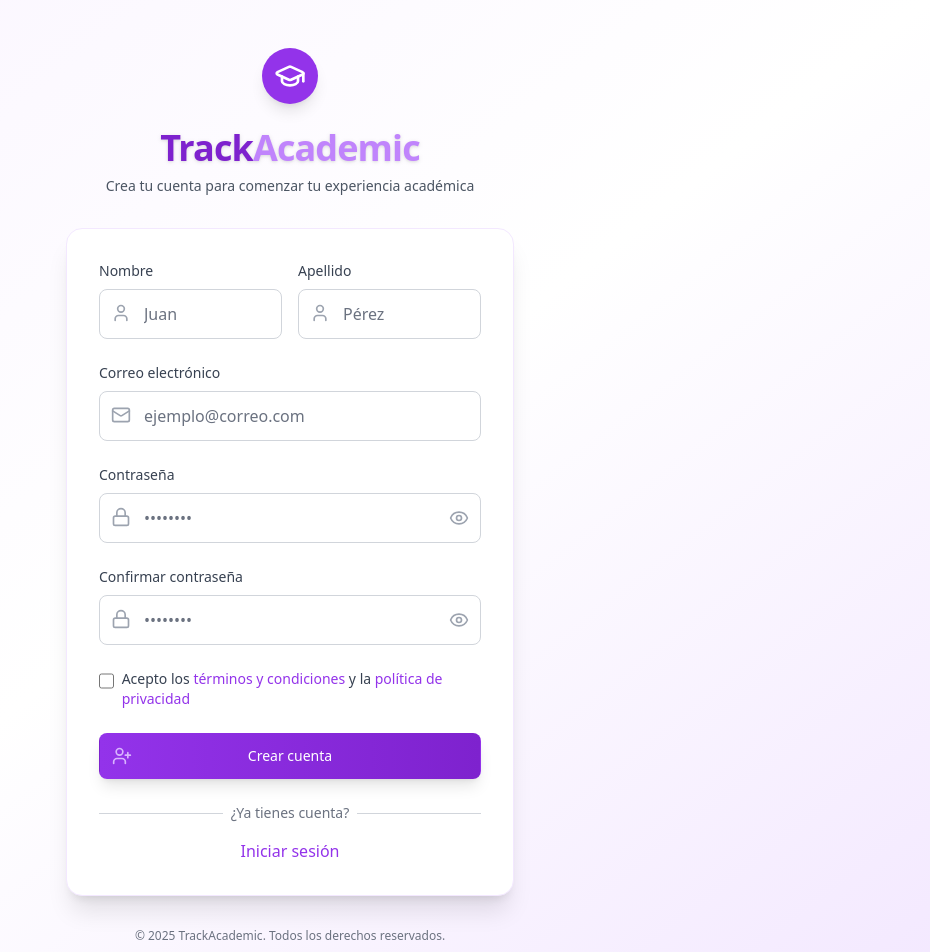
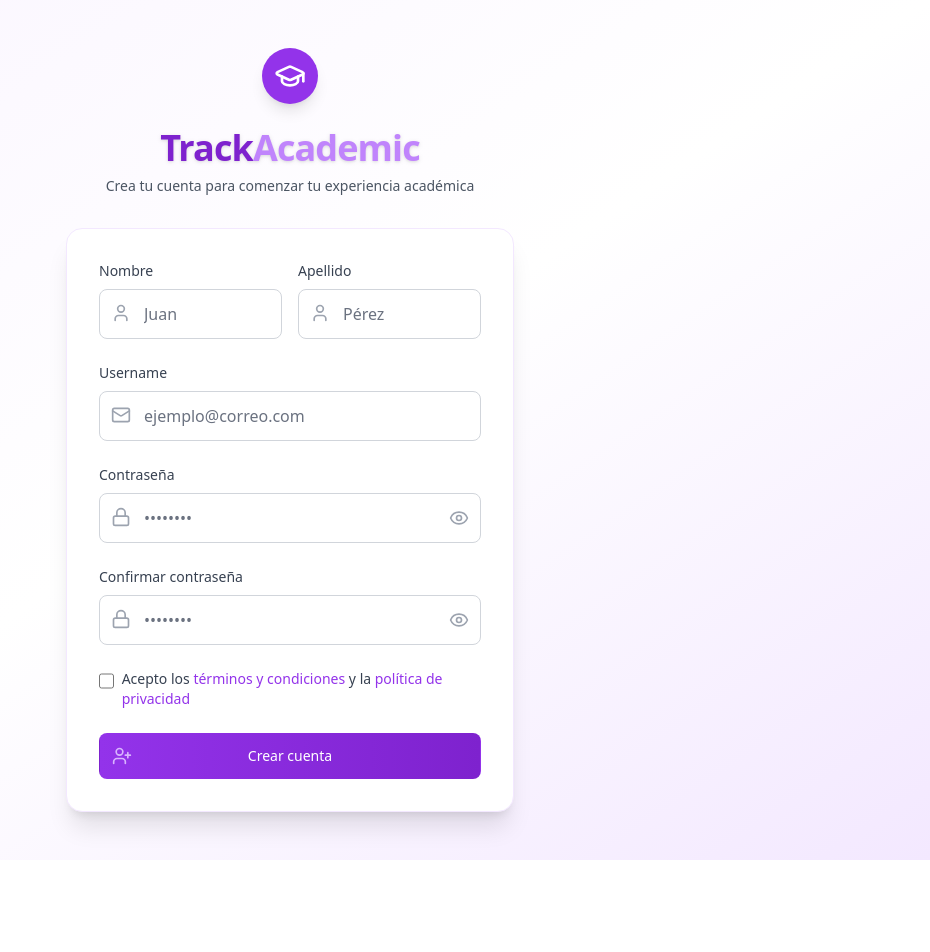
Before and after one commit to Geoffrey0pv/Trackademic, a React (Vite) app in the folder Fronted/TrackAcademic/: page /register in a window 1280 px wide. Shown: the top 952 px of the page, without its empty margins (350-1280 px from the left). After the commit the page ends 860 px from the top, so only its background shows below. Built offline with nearby package versions, Linux system fonts and the light colour scheme.

Commit message:
feat(register): create students fetch

```diff
--- a/Fronted/TrackAcademic/src/components/Register.jsx
+++ b/Fronted/TrackAcademic/src/components/Register.jsx
@@ -1,11 +1,20 @@
 import React, { useState } from 'react';
-import { Eye, EyeOff, GraduationCap, User, Mail, Lock, UserPlus } from 'lucide-react';
+import {
+  Eye,
+  EyeOff,
+  GraduationCap,
+  User,
+  Mail,
+  Lock,
+  UserPlus
+} from 'lucide-react';
+import { createStudent } from '../services/studentServices';
 
 const Register = ({ onRegister }) => {
   const [formData, setFormData] = useState({
     firstName: '',
     lastName: '',
-    email: '',
+    username: '',
     password: '',
     confirmPassword: ''
   });
@@ -19,9 +28,10 @@ const Register = ({ onRegister }) => {
 
     if (!formData.firstName.trim()) newErrors.firstName = 'El nombre es requerido';
     if (!formData.lastName.trim()) newErrors.lastName = 'El apellido es requerido';
-    if (!formData.email.trim()) newErrors.email = 'El correo es requerido';
+    if (!formData.username.trim()) newErrors.username = 'El correo es requerido';
     if (!formData.password) newErrors.password = 'La contraseña es requerida';
-    if (formData.password.length < 6) newErrors.password = 'La contraseña debe tener al menos 6 caracteres';
+    if (formData.password.length < 6)
+      newErrors.password = 'La contraseña debe tener al menos 6 caracteres';
     if (formData.password !== formData.confirmPassword) {
       newErrors.confirmPassword = 'Las contraseñas no coinciden';
     }
@@ -37,11 +47,15 @@ const Register = ({ onRegister }) => {
 
     setIsLoading(true);
 
-    // Simular carga
-    setTimeout(() => {
-      onRegister(formData);
+    try {
+      const response = await createStudent(formData);
+      onRegister(response.data); // Notifica al padre que se registró correctamente
+    } catch (error) {
+      console.error('Error al registrar:', error);
+      setErrors({ apiError: 'Error al registrar. Intenta nuevamente.' });
+    } finally {
       setIsLoading(false);
-    }, 1500);
+    }
   };
 
   const handleChange = (e) => {
@@ -51,7 +65,6 @@ const Register = ({ onRegister }) => {
       [name]: value
     });
 
-    // Limpiar error cuando el usuario empiece a escribir
     if (errors[name]) {
       setErrors({
         ...errors,
@@ -79,9 +92,7 @@ const Register = ({ onRegister }) => {
         </div>
 
         {/* Register Form */}
-        <div className="bg-white rounded-2xl shadow-xl p-8 border border-purple-100">
-          <div className="space-y-6">
-            {/* Name Fields Row */}
+        <form onSubmit={handleSubmit} className="bg-white rounded-2xl shadow-xl p-8 border border-purple-100 space-y-6">
           <div className="grid grid-cols-2 gap-4">
             {/* First Name */}
             <div>
@@ -96,7 +107,7 @@ const Register = ({ onRegister }) => {
                   required
                   value={formData.firstName}
                   onChange={handleChange}
-                    className={`w-full px-4 py-3 pl-11 border rounded-lg focus:ring-2 focus:ring-purple-500 focus:border-purple-500 transition-all duration-200 text-gray-900 placeholder-gray-500 ${
+                  className={`w-full px-4 py-3 pl-11 border rounded-lg focus:ring-2 focus:ring-purple-500 focus:border-purple-500 text-gray-900 placeholder-gray-500 ${
                     errors.firstName ? 'border-red-300' : 'border-gray-300'
                   }`}
                   placeholder="Juan"
@@ -119,7 +130,7 @@ const Register = ({ onRegister }) => {
                   required
                   value={formData.lastName}
                   onChange={handleChange}
-                    className={`w-full px-4 py-3 pl-11 border rounded-lg focus:ring-2 focus:ring-purple-500 focus:border-purple-500 transition-all duration-200 text-gray-900 placeholder-gray-500 ${
+                  className={`w-full px-4 py-3 pl-11 border rounded-lg focus:ring-2 focus:ring-purple-500 focus:border-purple-500 text-gray-900 placeholder-gray-500 ${
                     errors.lastName ? 'border-red-300' : 'border-gray-300'
                   }`}
                   placeholder="Pérez"
@@ -132,29 +143,28 @@ const Register = ({ onRegister }) => {
 
           {/* Email Field */}
           <div>
-              <label htmlFor="email" className="block text-sm font-medium text-gray-700 mb-2">
-                Correo electrónico
+            <label htmlFor="username" className="block text-sm font-medium text-gray-700 mb-2">
+              Username
             </label>
             <div className="relative">
               <input
-                  id="email"
-                  name="email"
-                  type="email"
-                  autoComplete="email"
+                id="username"
+                name="username"
+                type="username"
                 required
-                  value={formData.email}
+                value={formData.username}
                 onChange={handleChange}
-                  className={`w-full px-4 py-3 pl-11 border rounded-lg focus:ring-2 focus:ring-purple-500 focus:border-purple-500 transition-all duration-200 text-gray-900 placeholder-gray-500 ${
-                    errors.email ? 'border-red-300' : 'border-gray-300'
+                className={`w-full px-4 py-3 pl-11 border rounded-lg focus:ring-2 focus:ring-purple-500 focus:border-purple-500 text-gray-900 placeholder-gray-500 ${
+                  errors.username ? 'border-red-300' : 'border-gray-300'
                 }`}
                 placeholder="ejemplo@correo.com"
               />
               <Mail className="w-5 h-5 text-gray-400 absolute left-3 top-3.5" />
             </div>
-              {errors.email && <p className="text-red-500 text-xs mt-1">{errors.email}</p>}
+            {errors.username && <p className="text-red-500 text-xs mt-1">{errors.username}</p>}
           </div>
 
-            {/* Password Field */}
+          {/* Password */}
           <div>
             <label htmlFor="password" className="block text-sm font-medium text-gray-700 mb-2">
               Contraseña
@@ -164,11 +174,10 @@ const Register = ({ onRegister }) => {
                 id="password"
                 name="password"
                 type={showPassword ? "text" : "password"}
-                  autoComplete="new-password"
                 required
                 value={formData.password}
                 onChange={handleChange}
-                  className={`w-full px-4 py-3 pl-11 pr-12 border rounded-lg focus:ring-2 focus:ring-purple-500 focus:border-purple-500 transition-all duration-200 text-gray-900 placeholder-gray-500 ${
+                className={`w-full px-4 py-3 pl-11 pr-12 border rounded-lg focus:ring-2 focus:ring-purple-500 focus:border-purple-500 text-gray-900 placeholder-gray-500 ${
                   errors.password ? 'border-red-300' : 'border-gray-300'
                 }`}
                 placeholder="••••••••"
@@ -177,7 +186,7 @@ const Register = ({ onRegister }) => {
               <button
                 type="button"
                 onClick={() => setShowPassword(!showPassword)}
-                  className="absolute inset-y-0 right-0 flex items-center pr-3 text-gray-400 hover:text-purple-600 transition-colors duration-200"
+                className="absolute inset-y-0 right-0 flex items-center pr-3 text-gray-400 hover:text-purple-600"
               >
                 {showPassword ? <EyeOff className="w-5 h-5" /> : <Eye className="w-5 h-5" />}
               </button>
@@ -185,7 +194,7 @@ const Register = ({ onRegister }) => {
             {errors.password && <p className="text-red-500 text-xs mt-1">{errors.password}</p>}
           </div>
 
-            {/* Confirm Password Field */}
+          {/* Confirm Password */}
           <div>
             <label htmlFor="confirmPassword" className="block text-sm font-medium text-gray-700 mb-2">
               Confirmar contraseña
@@ -195,11 +204,10 @@ const Register = ({ onRegister }) => {
                 id="confirmPassword"
                 name="confirmPassword"
                 type={showConfirmPassword ? "text" : "password"}
-                  autoComplete="new-password"
                 required
                 value={formData.confirmPassword}
                 onChange={handleChange}
-                  className={`w-full px-4 py-3 pl-11 pr-12 border rounded-lg focus:ring-2 focus:ring-purple-500 focus:border-purple-500 transition-all duration-200 text-gray-900 placeholder-gray-500 ${
+                className={`w-full px-4 py-3 pl-11 pr-12 border rounded-lg focus:ring-2 focus:ring-purple-500 focus:border-purple-500 text-gray-900 placeholder-gray-500 ${
                   errors.confirmPassword ? 'border-red-300' : 'border-gray-300'
                 }`}
                 placeholder="••••••••"
@@ -208,7 +216,7 @@ const Register = ({ onRegister }) => {
               <button
                 type="button"
                 onClick={() => setShowConfirmPassword(!showConfirmPassword)}
-                  className="absolute inset-y-0 right-0 flex items-center pr-3 text-gray-400 hover:text-purple-600 transition-colors duration-200"
+                className="absolute inset-y-0 right-0 flex items-center pr-3 text-gray-400 hover:text-purple-600"
               >
                 {showConfirmPassword ? <EyeOff className="w-5 h-5" /> : <Eye className="w-5 h-5" />}
               </button>
@@ -225,68 +233,35 @@ const Register = ({ onRegister }) => {
               required
               className="h-4 w-4 text-purple-600 focus:ring-purple-500 border-gray-300 rounded mt-1"
             />
-              <label htmlFor="terms" className="ml-2 block text-sm text-gray-700">
+            <label htmlFor="terms" className="ml-2 text-sm text-gray-700">
               Acepto los{' '}
-                <a href="#" className="font-medium text-purple-600 hover:text-purple-500 transition-colors duration-200">
-                  términos y condiciones
-                </a>{' '}
+              <a href="#" className="font-medium text-purple-600 hover:text-purple-500">términos y condiciones</a>{' '}
               y la{' '}
-                <a href="#" className="font-medium text-purple-600 hover:text-purple-500 transition-colors duration-200">
-                  política de privacidad
-                </a>
+              <a href="#" className="font-medium text-purple-600 hover:text-purple-500">política de privacidad</a>
             </label>
           </div>
 
-            {/* Submit Button */}
+          {/* API error */}
+          {errors.apiError && <p className="text-red-500 text-sm text-center">{errors.apiError}</p>}
+
+          {/* Submit */}
           <div>
             <button
               type="submit"
-                onClick={handleSubmit}
               disabled={isLoading}
-                className="group relative w-full flex justify-center py-3 px-4 border border-transparent text-sm font-medium rounded-lg text-white bg-gradient-to-r from-purple-600 to-purple-700 hover:from-purple-700 hover:to-purple-800 focus:outline-none focus:ring-2 focus:ring-offset-2 focus:ring-purple-500 transition-all duration-200 transform hover:scale-[1.02] disabled:opacity-50 disabled:cursor-not-allowed disabled:transform-none shadow-lg"
+              className="group relative w-full flex justify-center py-3 px-4 border border-transparent text-sm font-medium rounded-lg text-white bg-gradient-to-r from-purple-600 to-purple-700 hover:from-purple-700 hover:to-purple-800 focus:outline-none focus:ring-2 focus:ring-offset-2 focus:ring-purple-500 transition-all duration-200 transform hover:scale-[1.02] disabled:opacity-50 disabled:cursor-not-allowed"
             >
               <span className="absolute left-0 inset-y-0 flex items-center pl-3">
                 {isLoading ? (
                   <div className="w-5 h-5 border-2 border-white border-t-transparent rounded-full animate-spin"></div>
                 ) : (
-                    <UserPlus className="w-5 h-5 text-purple-300 group-hover:text-purple-200 transition-colors duration-200" />
+                  <UserPlus className="w-5 h-5 text-purple-300 group-hover:text-purple-200" />
                 )}
               </span>
               {isLoading ? 'Creando cuenta...' : 'Crear cuenta'}
             </button>
           </div>
-          </div>
-
-          {/* Divider */}
-          <div className="mt-6">
-            <div className="relative">
-              <div className="absolute inset-0 flex items-center">
-                <div className="w-full border-t border-gray-300" />
-              </div>
-              <div className="relative flex justify-center text-sm">
-                <span className="px-2 bg-white text-gray-500">¿Ya tienes cuenta?</span>
-              </div>
-            </div>
-          </div>
-        <div className="mt-4 flex justify-center">
-            <button
-                type="button"
-                onClick={() => window.location.href = '/login'}
-                className="text-purple-600 hover:text-purple-800 font-medium transition-colors duration-200"
-            >
-                Iniciar sesión
-            </button>
-        </div>
-
-
-        </div>
-
-        {/* Footer */}
-        <div className="text-center">
-          <p className="text-xs text-gray-500">
-            © 2025 TrackAcademic. Todos los derechos reservados.
-          </p>
-        </div>
+        </form>
       </div>
     </div>
   );
--- a/Fronted/TrackAcademic/src/components/dashboard/ProjectionReport.jsx
+++ b/Fronted/TrackAcademic/src/components/dashboard/ProjectionReport.jsx
@@ -1,5 +1,6 @@
 import React from "react";
 import { CheckCircleIcon, ExclamationTriangleIcon } from "@heroicons/react/24/outline";
+import { getGradesByUser } from "../../services/gradesServices";
 
 /**
  * Componente del reporte de proyección de notas
```
Lines whose indentation alone changed are shown as unchanged.
